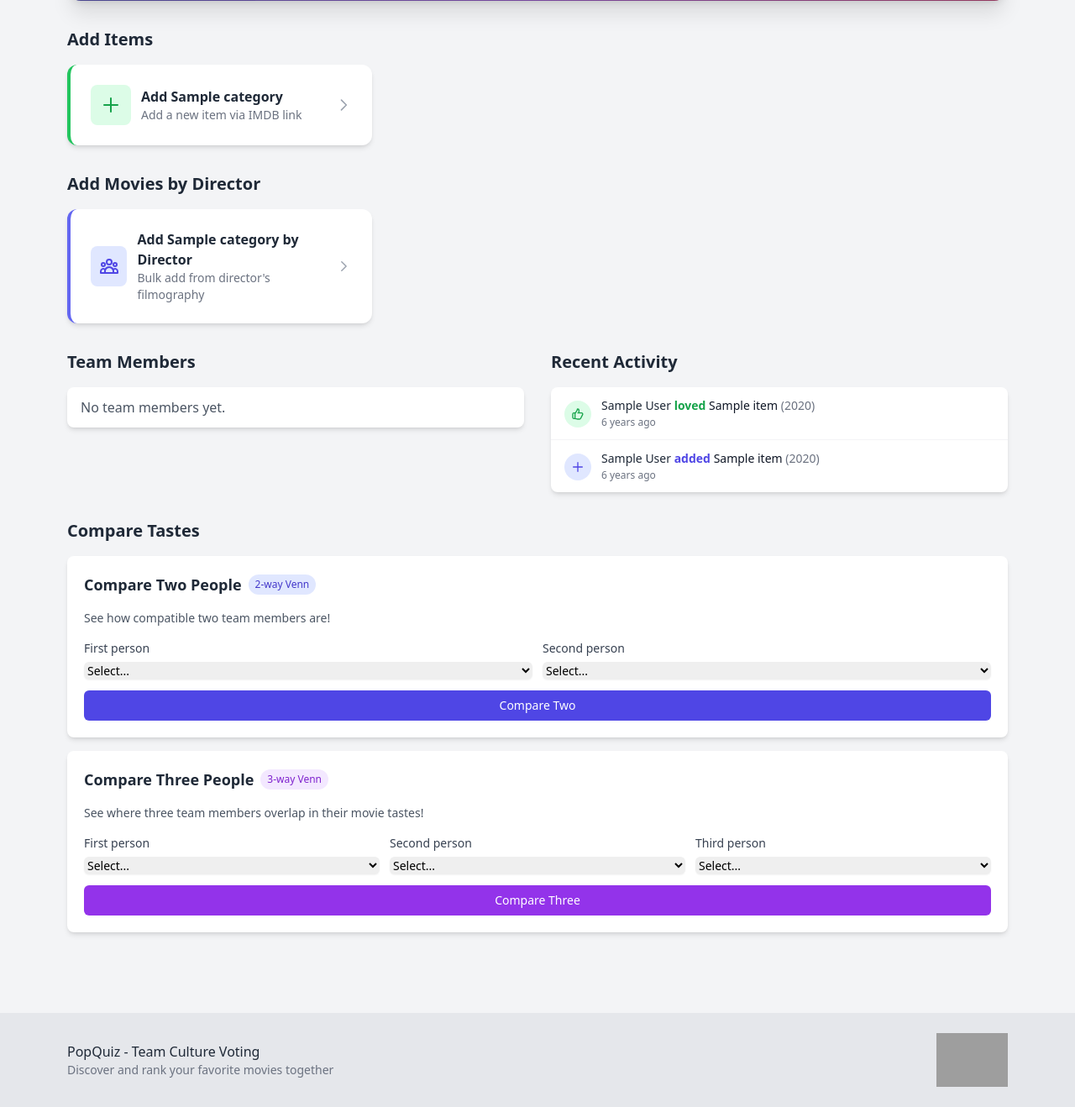
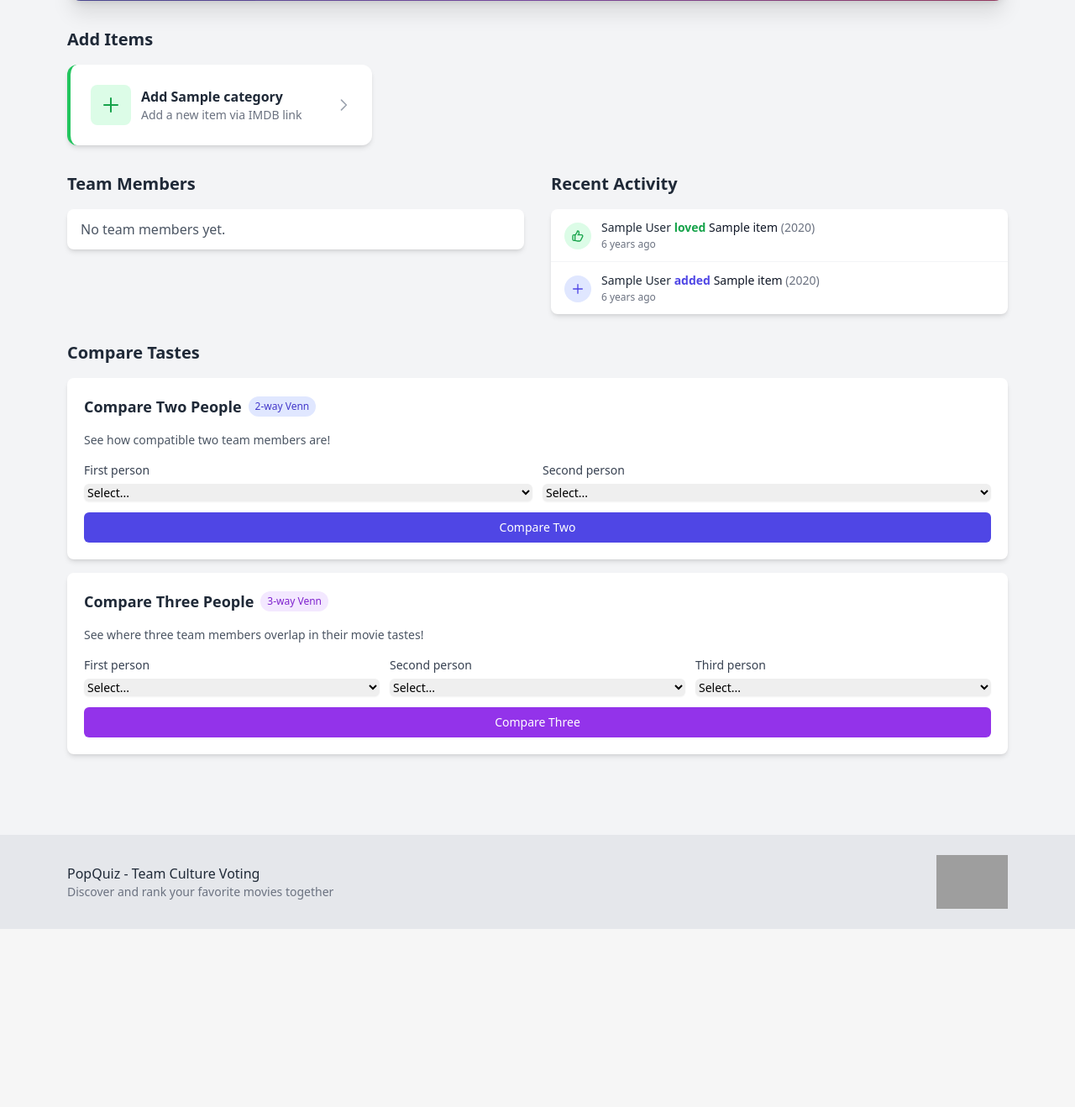
Before and after one commit to chnm/popquiz, a Django app: page / in a window 1280 px wide. Shown: the part 840-2158 px from the top of the page at 84% size. After the commit the page ends 1946 px from the top, so only its background shows below. Run offline with Django 5.2, Linux system fonts and the light colour scheme; a user stored in the database is signed in; tables that the repository leaves empty hold one stand-in row (values such as "Sample post"); grey boxes marked "Sample" are stand-in pictures; some libraries are stand-ins or nearby versions; grey boxes are pictures that could not be loaded.

Commit message:
Remove all director-related functionality
Removed the "Add Movies by Director" feature that was causing issues
due to IMDB scraping complexity and evolving requirements.

Changes:
- Remove "Add Movies by Director" section from home page
- Remove AddByDirectorView class from views.py
- Remove add-by-director URL pattern
- Delete add_by_director.html template
- Remove director search functions from imdb_utils.py:
  * extract_director_id()
  * search_directors_by_name()
  * fetch_director_filmography()

The core movie addition functionality remains unchanged. Users can
still add individual movies via the existing "Add Item" feature.

🤖 Generated with [Claude Code](https://claude.com/claude-code)

Co-Authored-By: Claude <noreply@anthropic.com>

```diff
--- a/catalog/templates/catalog/home.html
+++ b/catalog/templates/catalog/home.html
@@ -329,35 +329,6 @@
 </div>
 {% endif %}
 
-<!-- Add Movies by Director Section (logged in users only) -->
-{% if user.is_authenticated and categories %}
-<div class="mb-8">
-    <h2 class="text-xl font-semibold text-gray-800 mb-4">Add Movies by Director</h2>
-    <div class="grid grid-cols-1 md:grid-cols-2 lg:grid-cols-3 gap-4">
-        {% for category in categories %}
-        <a href="{% url 'add_by_director' category.slug %}" class="group bg-white rounded-xl shadow-md p-6 hover:shadow-lg transition duration-200 border-l-4 border-indigo-500">
-            <div class="flex items-center justify-between">
-                <div class="flex items-center space-x-3">
-                    <div class="w-12 h-12 bg-indigo-100 rounded-lg flex items-center justify-center group-hover:bg-indigo-200 transition duration-200">
-                        <svg class="w-6 h-6 text-indigo-600" fill="none" stroke="currentColor" viewBox="0 0 24 24">
-                            <path stroke-linecap="round" stroke-linejoin="round" stroke-width="2" d="M17 20h5v-2a3 3 0 00-5.356-1.857M17 20H7m10 0v-2c0-.656-.126-1.283-.356-1.857M7 20H2v-2a3 3 0 015.356-1.857M7 20v-2c0-.656.126-1.283.356-1.857m0 0a5.002 5.002 0 019.288 0M15 7a3 3 0 11-6 0 3 3 0 016 0zm6 3a2 2 0 11-4 0 2 2 0 014 0zM7 10a2 2 0 11-4 0 2 2 0 014 0z"/>
-                        </svg>
-                    </div>
-                    <div>
-                        <h3 class="font-bold text-gray-800 group-hover:text-indigo-600 transition duration-200">Add {{ category.name }} by Director</h3>
-                        <p class="text-gray-500 text-sm">Bulk add from director's filmography</p>
-                    </div>
-                </div>
-                <svg class="w-5 h-5 text-gray-400 group-hover:text-indigo-600 group-hover:translate-x-1 transition duration-200" fill="none" stroke="currentColor" viewBox="0 0 24 24">
-                    <path stroke-linecap="round" stroke-linejoin="round" stroke-width="2" d="M9 5l7 7-7 7"/>
-                </svg>
-            </div>
-        </a>
-        {% endfor %}
-    </div>
-</div>
-{% endif %}
-
 <!-- Two Column Layout for Team Members & Recent Activity (logged in users only) -->
 {% if user.is_authenticated %}
 <div class="grid grid-cols-1 lg:grid-cols-2 gap-8 mb-8">
--- a/catalog/urls.py
+++ b/catalog/urls.py
@@ -1,11 +1,10 @@
 from django.urls import path
-from .views import HomeView, CategoryDetailView, AddItemView, AddByDirectorView, SwipeVoteView, StatsView, DecadeStatsView, EclecticView, DivisiveView, MovieDetailView
+from .views import HomeView, CategoryDetailView, AddItemView, SwipeVoteView, StatsView, DecadeStatsView, EclecticView, DivisiveView, MovieDetailView
 
 urlpatterns = [
     path('', HomeView.as_view(), name='home'),
     path('category/<slug:slug>/', CategoryDetailView.as_view(), name='category_detail'),
     path('category/<slug:slug>/add/', AddItemView.as_view(), name='add_item'),
-    path('category/<slug:slug>/add-by-director/', AddByDirectorView.as_view(), name='add_by_director'),
     path('category/<slug:slug>/vote/', SwipeVoteView.as_view(), name='swipe_vote'),
     path('category/<slug:slug>/stats/', StatsView.as_view(), name='stats'),
     path('category/<slug:slug>/decades/', DecadeStatsView.as_view(), name='decades'),
--- a/catalog/views.py
+++ b/catalog/views.py
@@ -11,7 +11,7 @@ from django.db.models import Count, Q, Case, When, IntegerField, Value
 from accounts.models import User
 from .models import Category, Item
 from .forms import AddItemForm
-from .imdb_utils import fetch_movie_data, fetch_director_filmography, search_directors_by_name
+from .imdb_utils import fetch_movie_data
 from votes.models import Vote
 
 
@@ -235,133 +235,6 @@ class AddItemView(LoginRequiredMixin, View):
             'form': form,
             'category': category,
         })
-
-
-class AddByDirectorView(LoginRequiredMixin, View):
-    """View to add all movies by a director automatically by searching IMDB by name."""
-
-    def get(self, request, slug):
-        category = get_object_or_404(Category, slug=slug)
-        return render(request, 'catalog/add_by_director.html', {
-            'category': category,
-        })
-
-    def post(self, request, slug):
-        category = get_object_or_404(Category, slug=slug)
-
-        # Check if user is selecting from search results
-        if 'director_id' in request.POST:
-            return self._add_movies_by_director_id(request, category, slug)
-
-        # Otherwise, search for director by name
-        director_name = request.POST.get('director_name', '').strip()
-
-        if not director_name:
-            messages.error(request, 'Please enter a director name.')
-            return render(request, 'catalog/add_by_director.html', {
-                'category': category,
-            })
-
-        # Search IMDB for directors matching this name
-        search_results = search_directors_by_name(director_name)
-
-        if not search_results:
-            messages.error(request, f'No directors found matching "{director_name}". Please check the spelling and try again.')
-            return render(request, 'catalog/add_by_director.html', {
-                'category': category,
-                'director_name': director_name,
-            })
-
-        # If exactly one result, proceed automatically
-        if len(search_results) == 1:
-            director_id = search_results[0]['imdb_id']
-            return self._add_movies_by_director_id(request, category, slug, director_id)
-
-        # Multiple results - show selection page
-        return render(request, 'catalog/add_by_director.html', {
-            'category': category,
-            'director_name': director_name,
-            'search_results': search_results,
-        })
-
-    def _add_movies_by_director_id(self, request, category, slug, director_id=None):
-        """Helper method to add movies once director is determined."""
-        if director_id is None:
-            director_id = request.POST.get('director_id', '').strip()
-
-        if not director_id:
-            messages.error(request, 'No director selected.')
-            return redirect('add_by_director', slug=slug)
-
-        # Fetch filmography using the director's IMDB ID
-        filmography = fetch_director_filmography(director_id)
-
-        if not filmography:
-            messages.error(request, 'Could not fetch director filmography. Please try again.')
-            return redirect('add_by_director', slug=slug)
-
-        director_name = filmography['name']
-        movies = filmography['movies']
-
-        # Automatically add all movies that don't already exist
-        added_count = 0
-        skipped_count = 0
-        failed_count = 0
-
-        for movie in movies:
-            imdb_id = movie['imdb_id']
-
-            # Check if already exists
-            if Item.objects.filter(imdb_id=imdb_id).exists():
-                skipped_count += 1
-                continue
-
-            # Fetch full movie data
-            movie_data = fetch_movie_data(imdb_id)
-
-            if not movie_data:
-                failed_count += 1
-                continue
-
-            # Create the item
-            Item.objects.create(
-                category=category,
-                title=movie_data['title'],
-                year=movie_data['year'],
-                director=movie_data.get('director') or '',
-                genre=movie_data.get('genre') or '',
-                imdb_id=movie_data['imdb_id'],
-                imdb_url=movie_data['imdb_url'],
-                poster_url=movie_data['poster_url'] or '',
-                added_by=request.user,
-            )
-            added_count += 1
-
-        # Show summary message
-        if added_count > 0:
-            # Success message when movies were added
-            message = f'I added {added_count} {director_name} movie{"s" if added_count != 1 else ""} to {category.name}!'
-            if skipped_count > 0:
-                message += f' ({skipped_count} {"was" if skipped_count == 1 else "were"} already in the database)'
-            messages.success(request, message)
-        elif skipped_count > 0 and failed_count == 0:
-            # Info message when all movies already exist
-            messages.info(request, f'All {skipped_count} {director_name} movies are already in your {category.name} collection.')
-        elif failed_count > 0 and added_count == 0:
-            # Warning when no movies could be added
-            messages.warning(request, f'Could not add {director_name} movies. {failed_count} movie{"s" if failed_count != 1 else ""} failed to fetch from IMDB.')
-        else:
-            # Mixed results
-            message_parts = []
-            if added_count > 0:
-                message_parts.append(f'added {added_count}')
-            if skipped_count > 0:
-                message_parts.append(f'skipped {skipped_count} (already in database)')
-            if failed_count > 0:
-                message_parts.append(f'{failed_count} failed')
-            messages.info(request, f'{director_name}: {", ".join(message_parts)}')
-
-        return redirect('home')
 
 
 class SwipeVoteView(LoginRequiredMixin, TemplateView):
```
Also changed, not shown: catalog/imdb_utils.py (+0 -185 lines), catalog/templates/catalog/add_by_director.html (deleted, +0 -112 lines).
